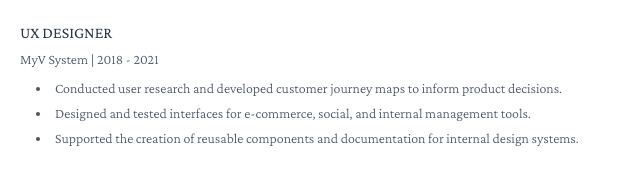
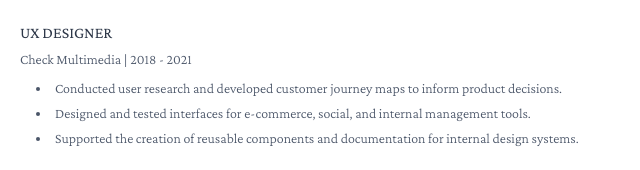
Before and after one commit to davidsinho/cv, a plain HTML site: page index.html in a window 1280 px wide. Shown: the part 788-958 px from the top of the page, 0-640 px from the left. Drawn offline with nearby package versions, Linux system fonts and the light colour scheme.

Commit message:
Update index.html

```diff
--- a/index.html
+++ b/index.html
@@ -135,7 +135,7 @@
             </div>
             <div class="mb-6">
                 <h3 class="mb-1">UX Designer</h3>
-                <p class="text-md">MyV System | 2018 - 2021</p>
+                <p class="text-md">Check Multimedia | 2018 - 2021</p>
                 <ul class="list-disc list-inside mt-2 ml-4 space-y-1">
                     <li>Conducted user research and developed customer journey maps to inform product decisions.</li>
                     <li>Designed and tested interfaces for e-commerce, social, and internal management tools.</li>
```
